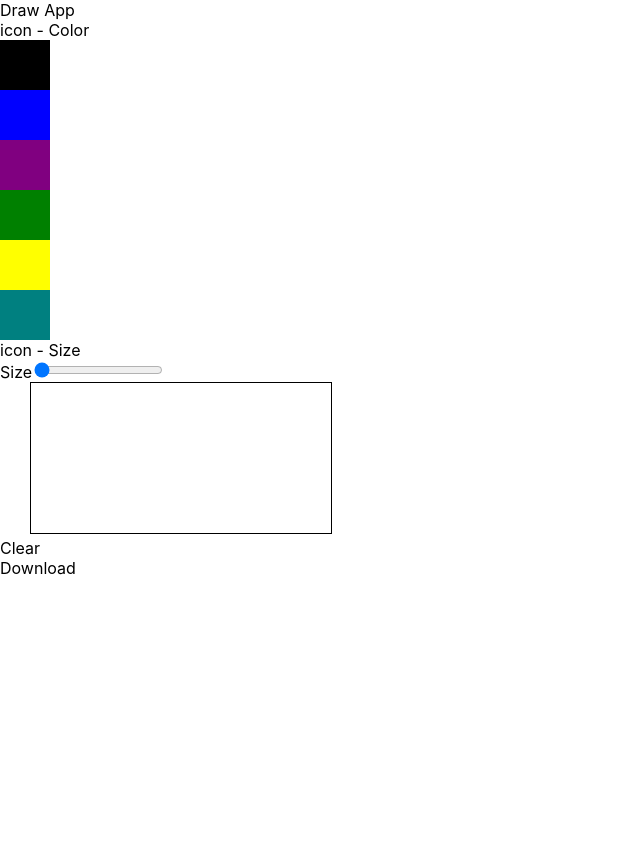
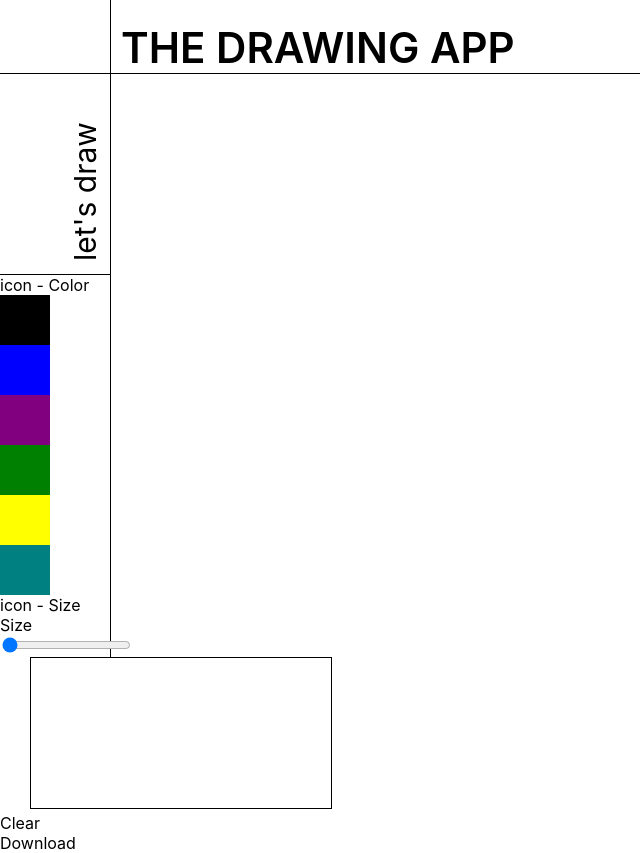
Before and after one commit to dancema21/drawing-app, a React (Create React App) app: page / in a window 1280 px wide. Shown: the whole page, without its empty margins (0-640 px from the left). Before the commit the page ends 800 px from the top, so only its background shows below. Built offline with nearby package versions, Linux system fonts and the light colour scheme.

Commit message:
styling header and side bar parameters

```diff
--- a/src/components/CanvasActionsBar.js
+++ b/src/components/CanvasActionsBar.js
@@ -14,7 +14,7 @@ const CanvasActionsBar = React.forwardRef((props, ref) => {
   }
 
   return (
-    <div>
+    <div className="actions-bar">
       <div onClick={handleClick}>Clear</div>
       <a href={downloadLink} download="my-drawing">
         Download
--- /dev/null
+++ b/src/components/Header.css
@@ -0,0 +1,15 @@
+header {
+  font-size: 42px;
+  border-bottom: black solid 1px;
+  font-weight: 600;
+  height: 73px;
+}
+
+header > div {
+  margin-left: 110px;
+  border-left: black solid 1px;
+  height: 100%;
+  display: flex;
+  flex-direction: column-reverse;
+  padding: 0 0 3px 10px;
+}
--- a/src/components/Header.js
+++ b/src/components/Header.js
@@ -1,7 +1,11 @@
+import "./Header.css";
+
 const Header = () => {
     return(
         <header>
-            Draw App
+            <div>
+                THE DRAWING APP
+            </div>
         </header>
     )
 }
--- /dev/null
+++ b/src/components/ParametersBar.css
@@ -0,0 +1,20 @@
+.parameters-bar {
+  width: 110px;
+  border-right: black solid 1px;
+}
+
+.parameter-text {
+  font-size: 30px;
+  font-weight: 400;
+  height: 200px;
+  position: relative;
+  border-bottom: black solid 1px;
+}
+
+span {
+  transform: rotate(-90deg);
+  width: 200px;
+  position: absolute;
+  bottom: 95px;
+  left: -15px;
+}
--- a/src/components/ParametersBar.js
+++ b/src/components/ParametersBar.js
@@ -1,4 +1,5 @@
 import Parameter from "./Parameter";
+import "./ParametersBar.css";
 
 const ParametersBar = (props) => {
   const setSize = props.setSize;
@@ -6,7 +7,10 @@ const ParametersBar = (props) => {
   const setColor = props.setColor;
 
   return (
-    <div>
+    <div className="parameters-bar">
+      <div className="parameter-text">
+        <span>let's draw</span>
+      </div>
       <Parameter name={"Color"}>
         {["black", "blue", "purple", "green", "yellow", "teal"].map((color) => {
           return (
```
